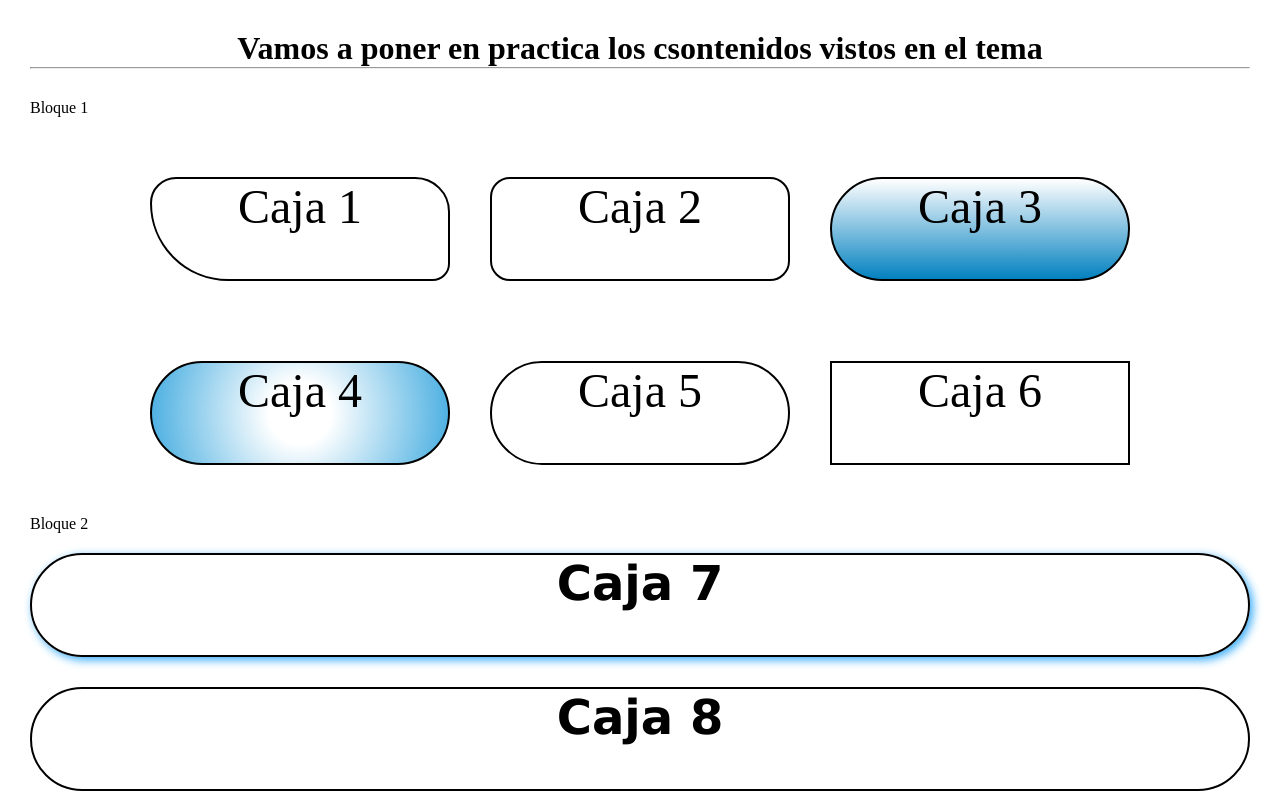
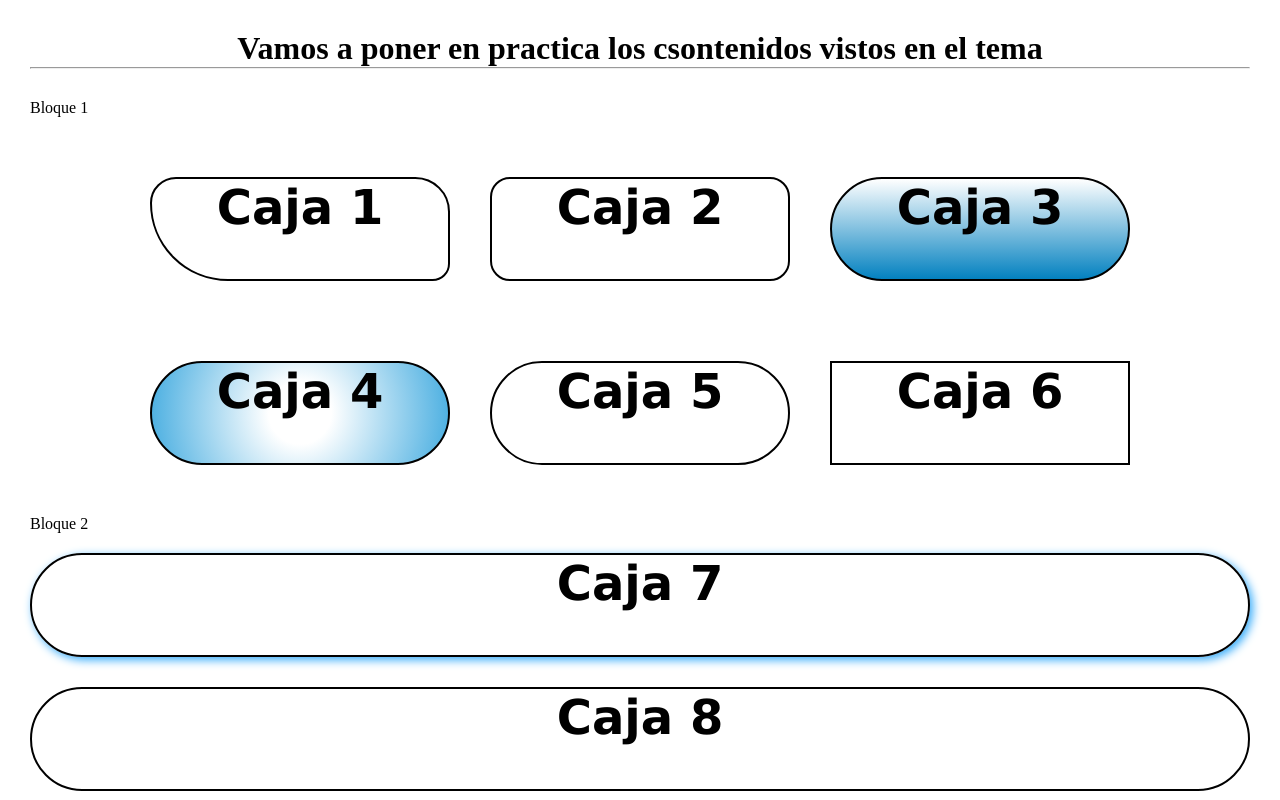
Before and after one commit to unpatito/DiwDaw, a plain HTML site: page practicasBordes/index.html in a window 1280 px wide. Shown: the top 800 px of the page. Drawn offline with Linux system fonts and the light colour scheme.

Commit message:
bordesPractica actualizado

```diff
--- a/practicasBordes/css/style.css
+++ b/practicasBordes/css/style.css
@@ -22,7 +22,7 @@
     height: 100px;
     margin: 20px;
     text-align: center;
-    font-size: 48px;
+    font: bold 48px verdana, sans-serif;
 
 }
 hr{
@@ -48,10 +48,8 @@ hr{
     border-radius: 100px;
 }
 .divs2{
-    align-items: center;
     border: 2px solid black;
     height: 100px;
-
     font: bold 48px verdana, sans-serif;
     margin: auto;
     margin-bottom:30px ;
```
